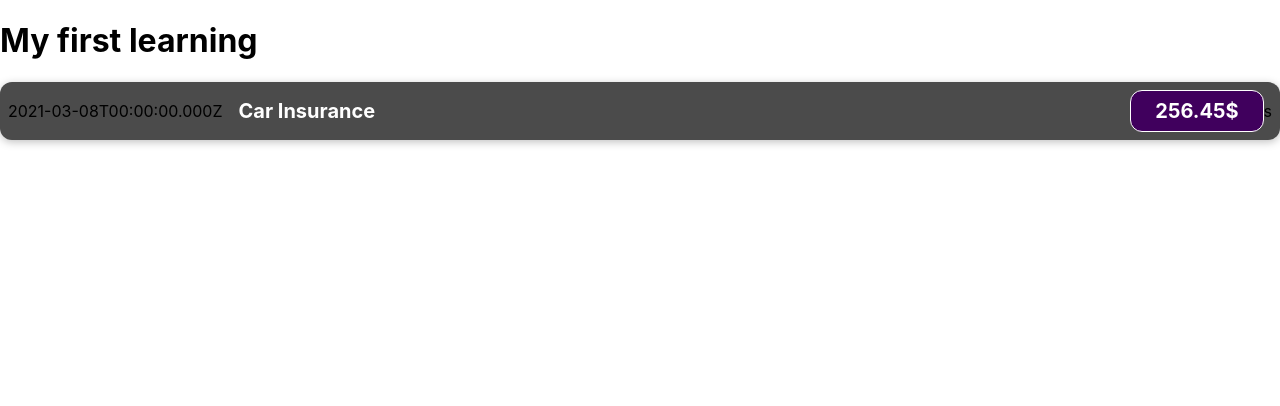
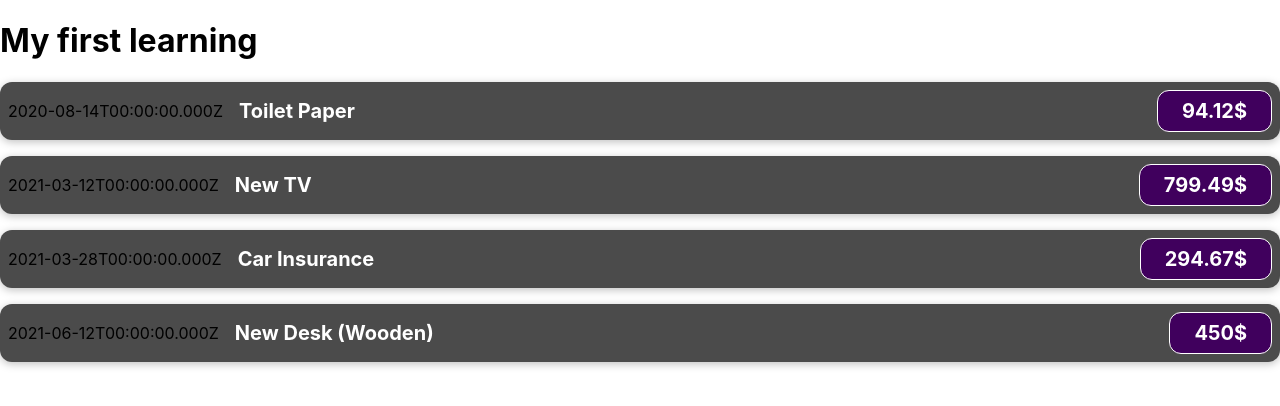
Before and after one commit to harini24/react-complete-guide, a React (Create React App) app: page / in a window 1280 px wide. Shown: the top 406 px of the page. Built offline with nearby package versions, Linux system fonts and the light colour scheme.

Commit message:
passing data via props

```diff
--- a/src/App.js
+++ b/src/App.js
@@ -1,11 +1,35 @@
 import logo from './logo.svg';
 import './App.css';
-import ExpenseItem from'./components/ExpenseItem'
+import ExpenseItem from './components/ExpenseItem'
 function App() {
+  const expenses = [
+    {
+      id: 'e1',
+      title: 'Toilet Paper',
+      amount: 94.12,
+      date: new Date(2020, 7, 14),
+    },
+    { id: 'e2', title: 'New TV', amount: 799.49, date: new Date(2021, 2, 12) },
+    {
+      id: 'e3',
+      title: 'Car Insurance',
+      amount: 294.67,
+      date: new Date(2021, 2, 28),
+    },
+    {
+      id: 'e4',
+      title: 'New Desk (Wooden)',
+      amount: 450,
+      date: new Date(2021, 5, 12),
+    },
+  ];
   return (
     <div>
       <h1>My first learning</h1>
-      <ExpenseItem/>
+      <ExpenseItem title={expenses[0].title} amount={expenses[0].amount} date={expenses[0].date}/>
+      <ExpenseItem title={expenses[1].title} amount={expenses[1].amount} date={expenses[1].date}/>
+      <ExpenseItem title={expenses[2].title} amount={expenses[2].amount} date={expenses[2].date}/>
+      <ExpenseItem title={expenses[3].title} amount={expenses[3].amount} date={expenses[3].date}/>
     </div>
   );
 }
--- a/src/components/ExpenseItem.js
+++ b/src/components/ExpenseItem.js
@@ -1,15 +1,15 @@
 import './ExpenseItem.css'
-function ExpenseItem() {
+function ExpenseItem(props) {
     const expenseDate = new Date(2021,2,8);
     const expenseTitle="Car Insurance";
     const expenseAmount=256.45
     return (
         <div className="expense-item">
-            <div>{expenseDate.toISOString()}</div>
+            <div>{props.date.toISOString()}</div>
             <div className="expense-item__description">
-                <h2>{expenseTitle}</h2>
-                <div className="expense-item__price">{expenseAmount}$</div>
-            </div>s
+                <h2>{props.title}</h2>
+                <div className="expense-item__price">{props.amount}$</div>
+            </div>
         </div>
     )
 }
```
